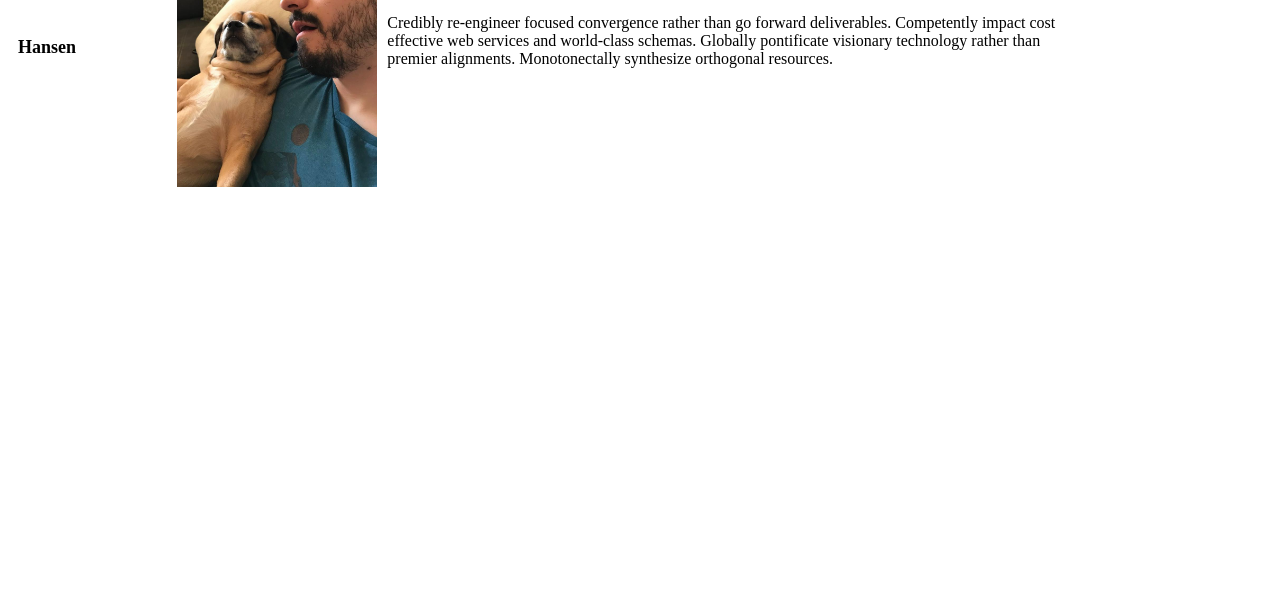
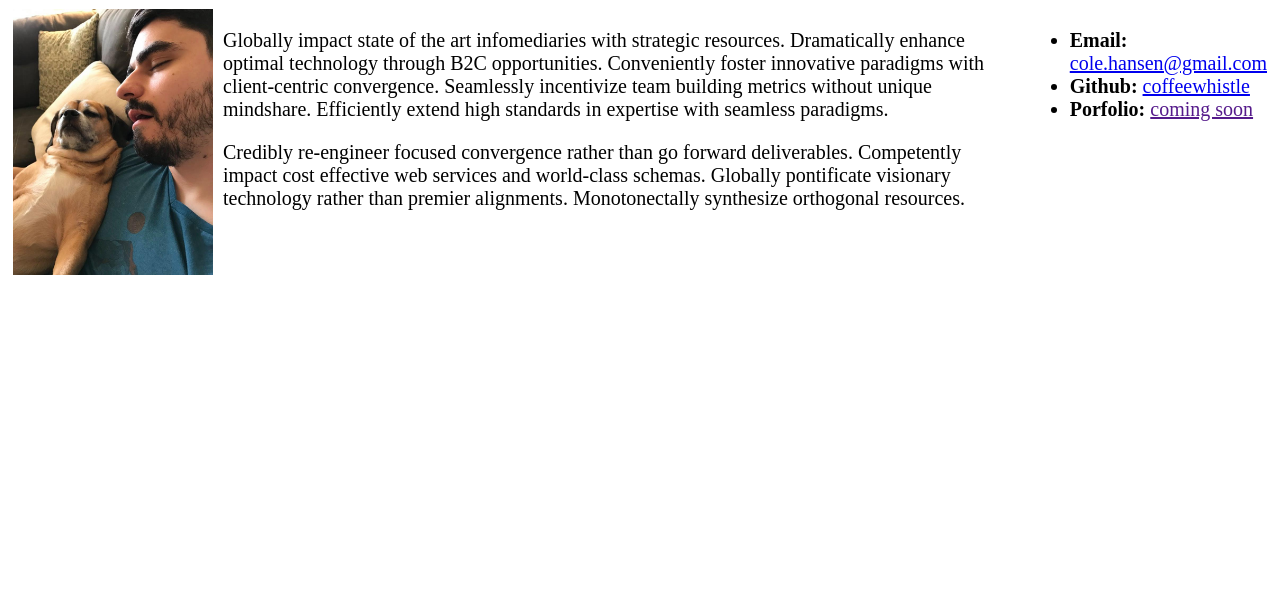
Before and after one commit to coffeewhistle/bio, a plain HTML site: page index.html in a window 1280 px wide. Shown: the part 210-800 px from the top of the page. Drawn offline with Linux system fonts and the light colour scheme.

Commit message:
Fix flexboxes to align main content, still don't have the section titles figured out

```diff
--- a/index.css
+++ b/index.css
@@ -3,30 +3,11 @@
     flex-wrap: nowrap;
   }
 
-.flex-container > .center {
+.flex-container > div {
     width: auto;
-    margin: 10px;
-    text-align: center;
-    line-height: 75px;
-    font-size: 12px;
-  }
-
-.flex-container > .left {
-    align-items: left;
-    width: auto;
-    margin: 10px;
-    text-align: center;
-    line-height: 75px;
-    font-size: 12px;
-  }
-
-.flex-container > .right {
-    align-items: right;
-    width: auto;
-    margin: 10px;
-    text-align: center;
-    line-height: 75px;
-    font-size: 12px;
+    margin: 5px;
+    text-align: left;
+    font-size: 20px;
   }
 
 .header {
@@ -36,3 +17,10 @@
     padding: 20px 0px 20px 0px;
 
 }
+
+div > .right {
+    align-content: flex-end;
+    width: auto;
+    margin: 5px;
+    text-align: left;
+  }
--- a/index.html
+++ b/index.html
@@ -11,22 +11,23 @@
     <h1 class="header">Student Bio</h1>
 
 <div class="flex-container">
-
-    <div class="left">
+    <div>
         <h2>Collier Hansen</h2>
     </div>
 
-    <div>
+    <div class="right">
         <h2>Contact Info</h2>
     </div>
 
-    <div class="left">
+</div>
+
+<div class="flex-container">
+    <div>
         <img src="profile.jpg" style="width:200px; height:auto">
-        <br>
     </div>
 
     <div>
-        <p>Globally impact state of the art infomediaries with strategic resources. Dramatically enhance optimal technology through B2C opportunities. Conveniently foster innovative paradigms with client-centric convergence. Seamlessly incentivize team building metrics without unique mindshare. Efficiently extend high standards in expertise with seamless paradigms.</p>
+        <P>Globally impact state of the art infomediaries with strategic resources. Dramatically enhance optimal technology through B2C opportunities. Conveniently foster innovative paradigms with client-centric convergence. Seamlessly incentivize team building metrics without unique mindshare. Efficiently extend high standards in expertise with seamless paradigms.</P>
         <p>Credibly re-engineer focused convergence rather than go forward deliverables. Competently impact cost effective web services and world-class schemas. Globally pontificate visionary technology rather than premier alignments. Monotonectally synthesize orthogonal resources.</p>
     </div>
 
```
